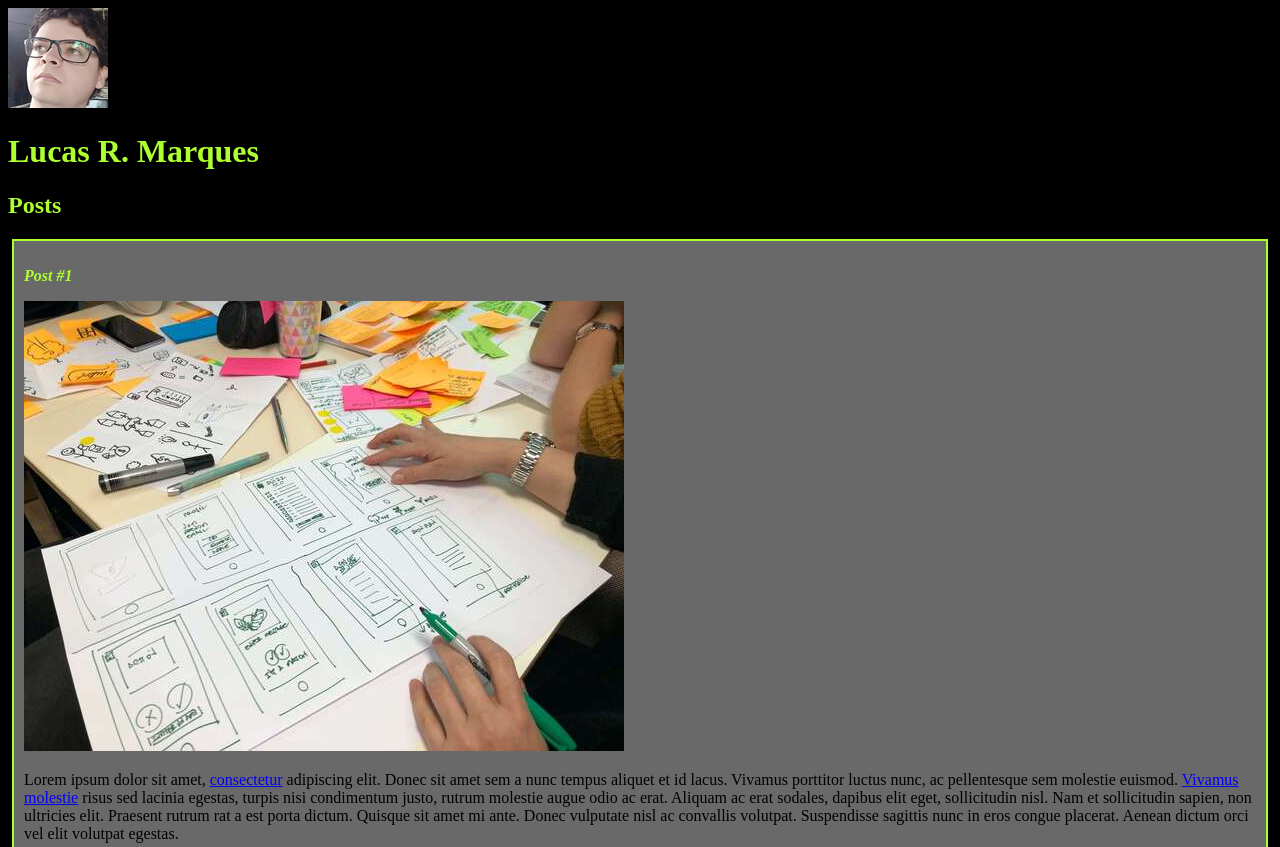
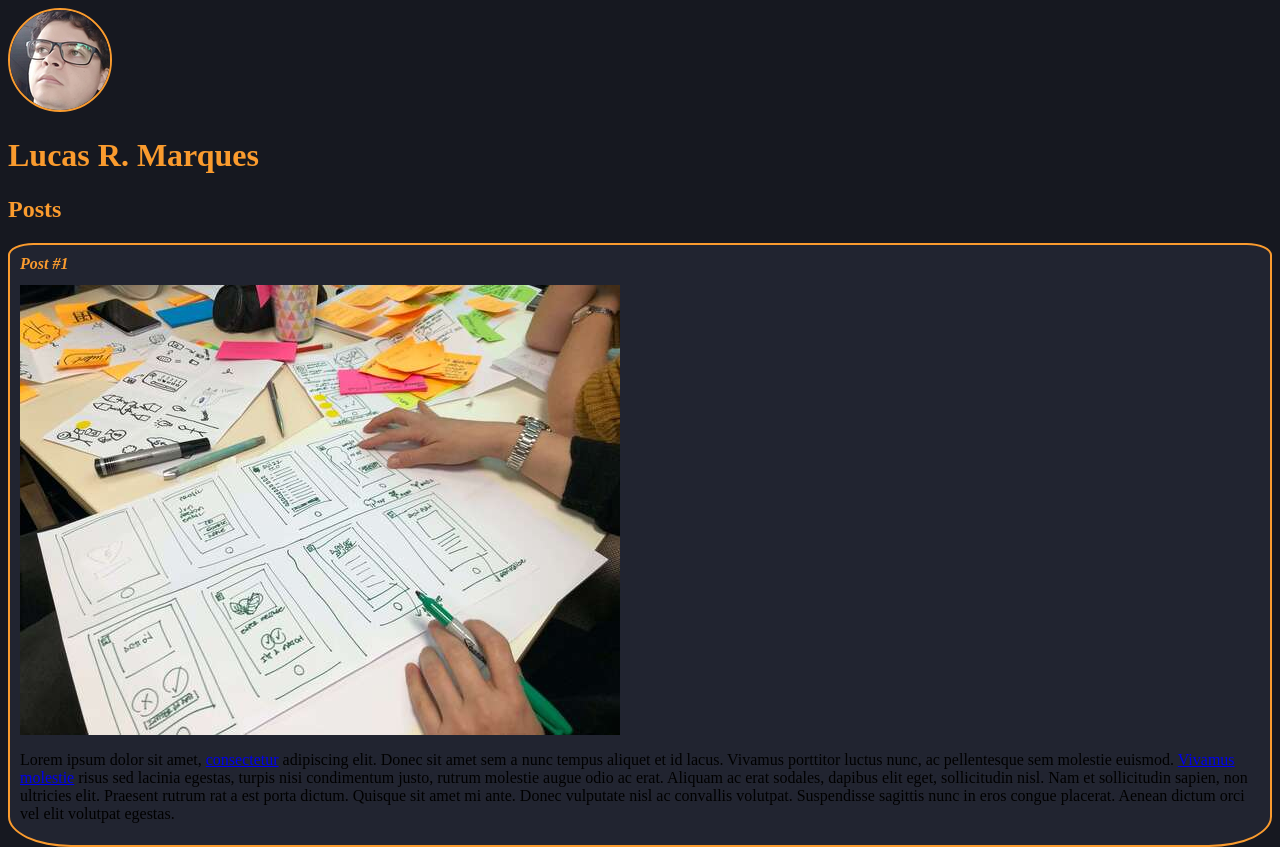
Before and after one commit to sagnax/introweb-html5-css3, a plain HTML site: page index.html in a window 1280 px wide. Shown: the top 847 px of the page. Drawn offline with Linux system fonts and the light colour scheme.

Commit message:
Updated border and margin styles

```diff
--- a/index.html
+++ b/index.html
@@ -7,7 +7,7 @@
   </head>
   <body>
     <header>
-      <img src="img/lucas-marques.jpg" alt="A photo of Lucas Marques">
+      <img class="photo" src="img/lucas-marques.jpg" alt="A photo of Lucas Marques">
       <h1 id="title"> Lucas R. Marques </h1>
     </header>
     <section>
@@ -17,9 +17,9 @@
       <article class="post">
         <header>
           <h3 class="post_title">Post #1</h3>
-          <img src="img/post-1-thumbnail.jpg" alt="UX and UI design">
+          <img src="img/post-1-thumbnail.jpg" alt="UX and UI design" class="post_thumbnail">
         </header>
-        <p>
+        <p class="post_content">
           Lorem ipsum dolor sit amet, <a href="https://www.google.com" target="_blank">consectetur</a> adipiscing elit.
           Donec sit amet sem a nunc tempus aliquet et id lacus.
           Vivamus porttitor luctus nunc, ac pellentesque sem molestie
--- a/style.css
+++ b/style.css
@@ -1,19 +1,36 @@
 body {
-  background:black;
+  background:rgb(22, 24, 32);
+}
+
+.photo {
+  border-radius: 50%;
+  border:2px solid rgb(250, 155, 46);
 }
 
 #title, .subtitle, .post_title {
-  color: greenyellow;
+  color: rgb(250, 155, 46);
 }
 
 .post_title {
   font-size: 16px;
   font-style: italic;
+  margin: 0;
+  margin-bottom: 12px;
 }
 
 .post {
-  background: dimgray;
+  background: rgb(33, 36, 48);
   padding: 10px;
-  border: 2px solid greenyellow;
-  margin: 4px;
+  border: 2px solid rgb(250, 155, 46);
+  border-radius: 2% 2% 5% 5%;
+  margin-bottom: 12px;
 }
+
+.post_content {
+  margin: 0;
+  margin-bottom: 12px;
+}
+
+.post_thumbnail {
+  margin-bottom: 12px;
+}
```
